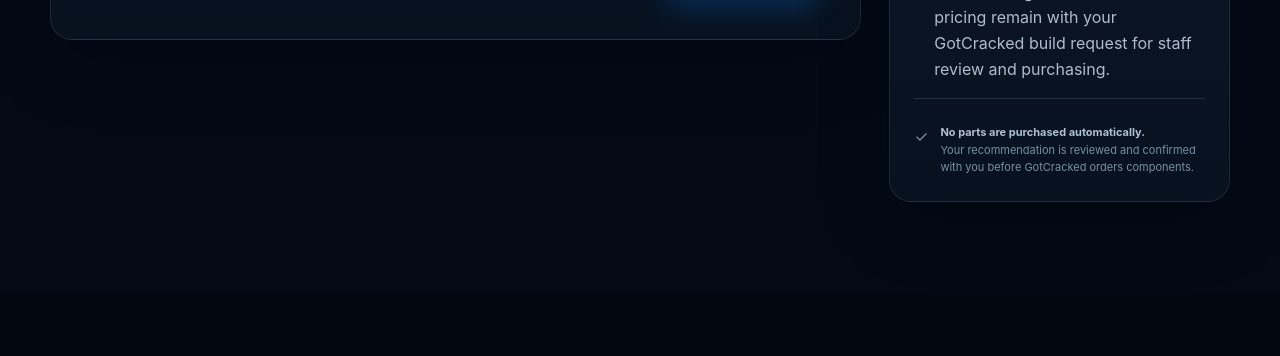
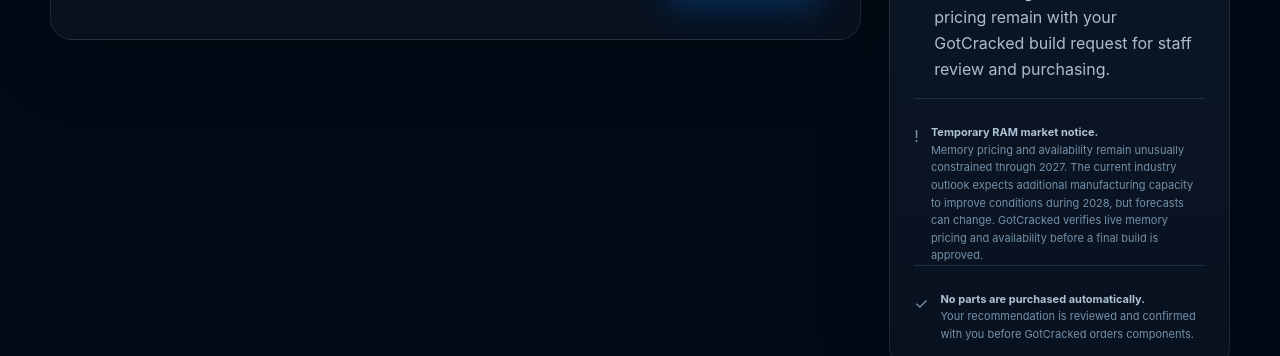
Before and after one commit to ATCoe/gotcracked-site, a plain HTML site: page pc-build.html in a window 1280 px wide. Shown: the part 1459-1815 px from the top of the page. Drawn offline with nearby package versions, Linux system fonts and the light colour scheme.

Commit message:
Restore temporary RAM market notice

```diff
--- a/pc-build.html
+++ b/pc-build.html
@@ -200,6 +200,7 @@
             <li>You see the recommended components and one estimated total—not GotCracked’s internal part-cost breakdown.</li>
             <li>The sourcing trail and internal pricing remain with your GotCracked build request for staff review and purchasing.</li>
           </ul>
+          <div class="booking-note"><span>!</span><p><strong>Temporary RAM market notice.</strong><br>Memory pricing and availability remain unusually constrained through 2027. The current industry outlook expects additional manufacturing capacity to improve conditions during 2028, but forecasts can change. GotCracked verifies live memory pricing and availability before a final build is approved.</p></div>
           <div class="booking-note"><span>✓</span><p><strong>No parts are purchased automatically.</strong><br>Your recommendation is reviewed and confirmed with you before GotCracked orders components.</p></div>
         </aside>
       </div>
```
